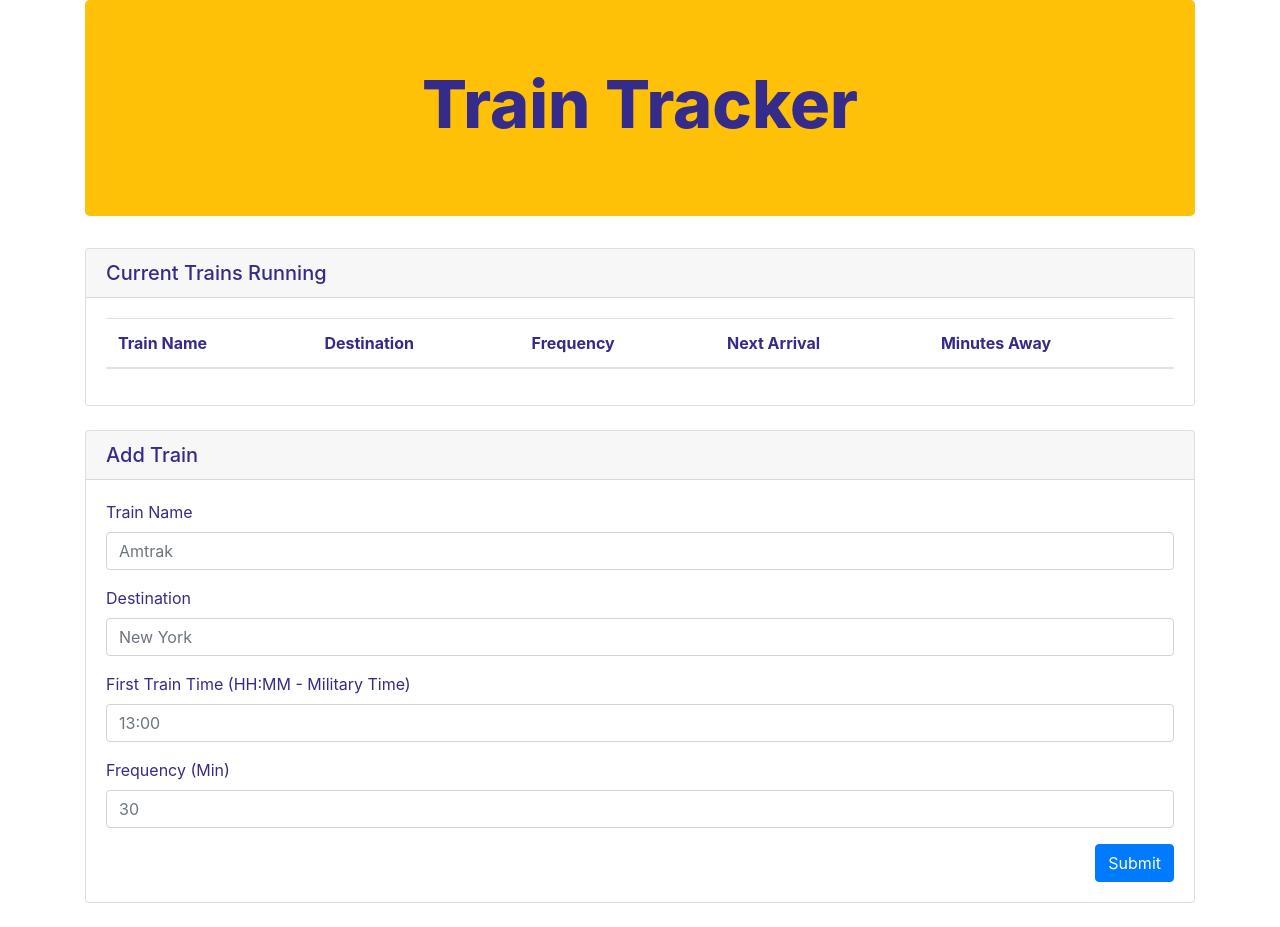
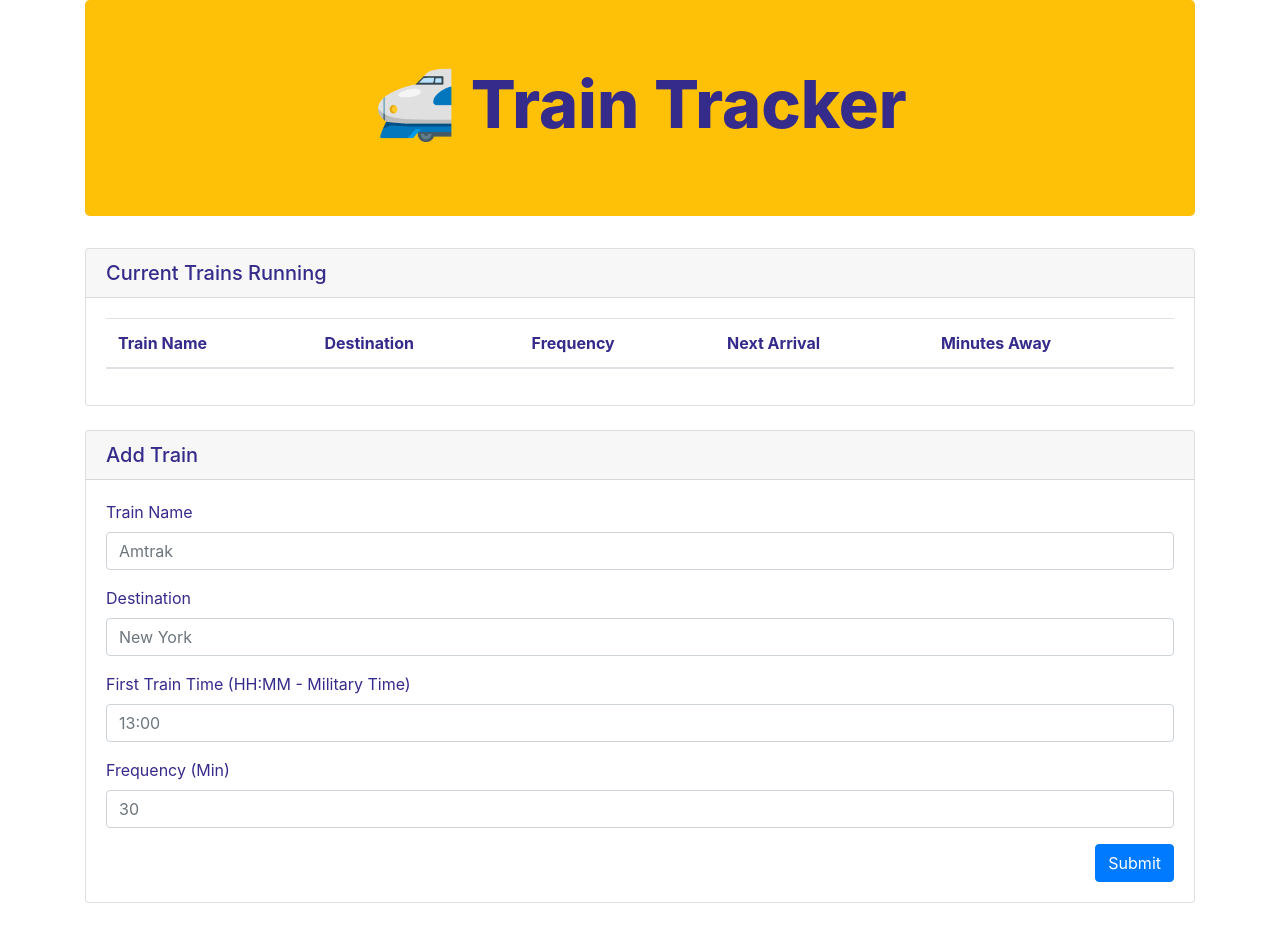
Before and after one commit to sharpevb/Train-Time, a plain HTML site: page index.html in a window 1280 px wide. Drawn offline with nearby package versions, Linux system fonts and the light colour scheme; no server answers.

Commit message:
train.emoji

```diff
--- a/index.html
+++ b/index.html
@@ -24,7 +24,7 @@
     <div class="container">
 
         <div class="jumbotron bg-warning text-dark" >
-            <h1 class="text-center">Train Tracker</h1>
+            <h1 class="text-center">🚅 Train Tracker</h1>
         </div>
 
         <div class="row">
```
